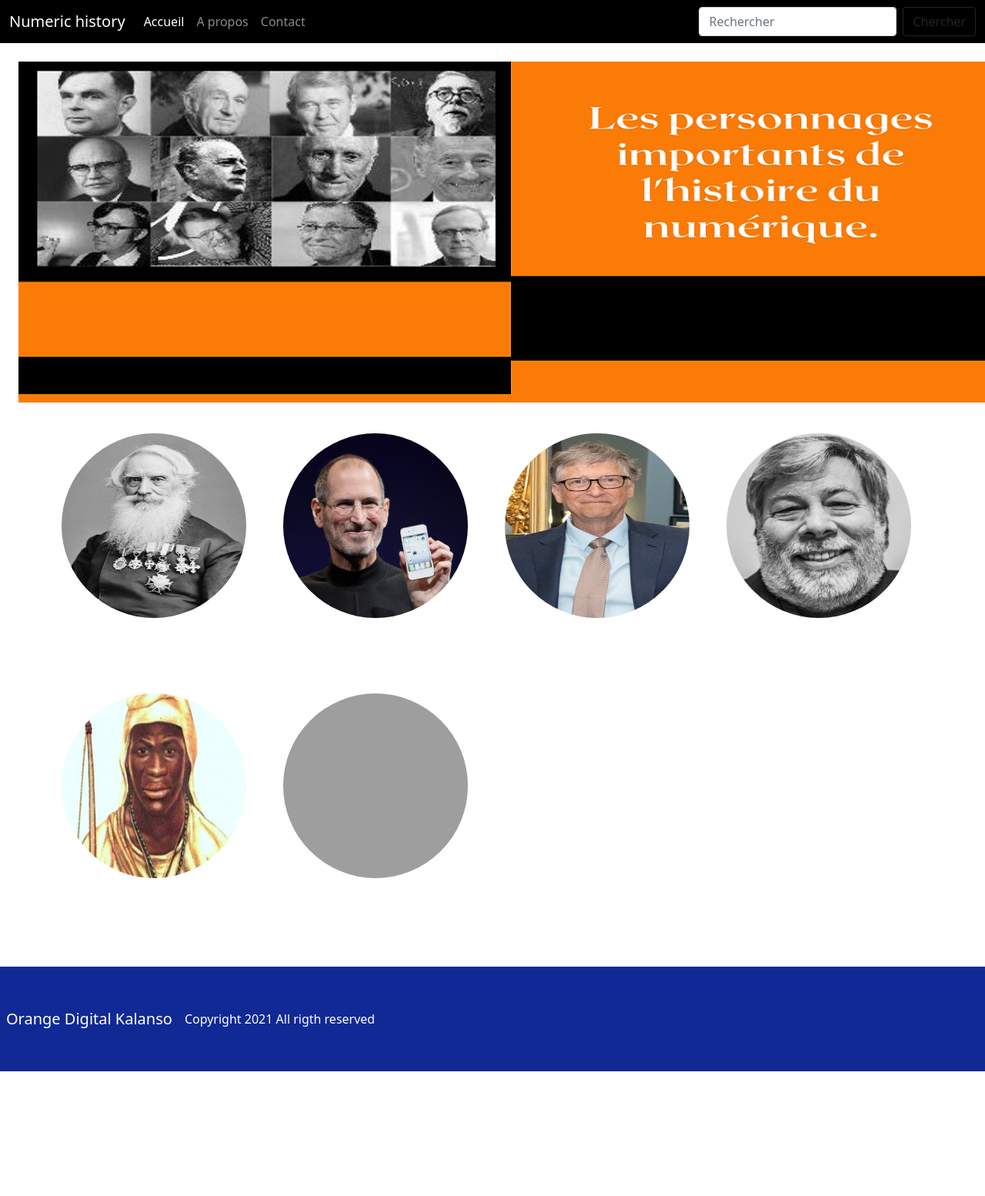
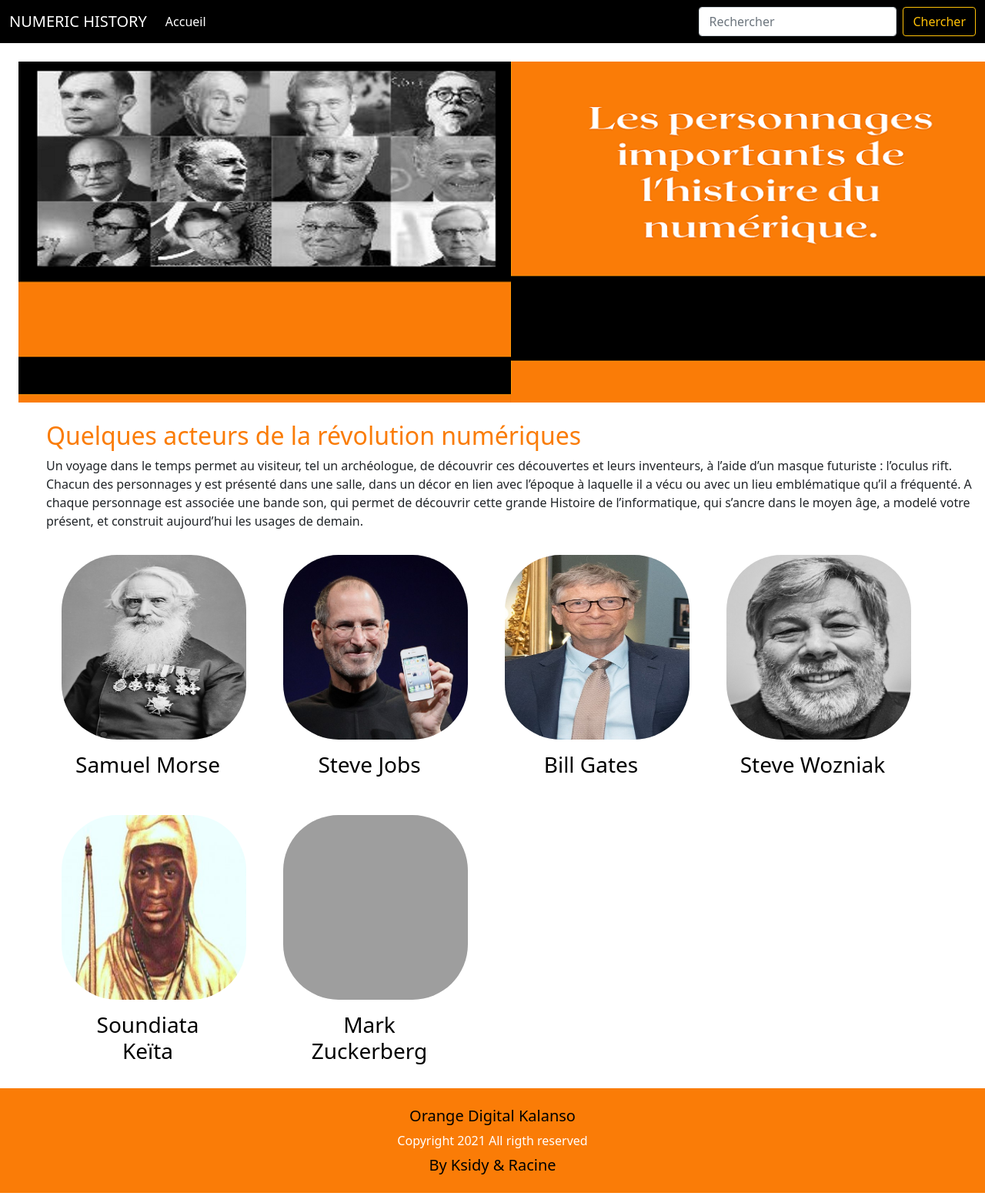
Before and after one commit to keidy001/porjet_numeric_history, a PHP site: page / in a window 1280 px wide; the page is wider, and only the part inside the window is pictured. Shown: that part at 77% size. Before the commit the page ends 1392 px from the top of that part, so only its background shows below. Run offline with PHP 8.4, Linux system fonts and the light colour scheme; data comes from the database, SQL or seed files in the repository; data that the repository does not hold is empty; grey boxes are pictures that could not be loaded.

Commit message:
commit after design

```diff
--- a/header.php
+++ b/header.php
@@ -1,3 +1,14 @@
+<?php
+require_once "connexion.php";
+$recherche = isset($_POST['seach']) ? $_POST['recherche'] : '';
+$q = $pdo->query(
+  "SELECT champ1, champ2 FROM votretable
+   WHERE champ1 LIKE '%$recherche%'
+   OR champ2 LIKE '%$recherche%'
+   LIMIT 10");
+
+?>
+
 <!DOCTYPE html>
 <html lang='fr'>
 <head>
@@ -10,8 +21,10 @@
 <body>
 <nav class="navbar navbar-expand-lg navbar-dark" style="background-color: black;">
   <div class="container-fluid">
-    <a class="navbar-brand" href="#">Numeric history</a>
-    <button class="navbar-toggler" type="button" data-bs-toggle="collapse" data-bs-target="#navbarSupportedContent" aria-controls="navbarSupportedContent" aria-expanded="false" aria-label="Toggle navigation">
+    <a class="navbar-brand" href="#">NUMERIC HISTORY</a>
+    <button class="navbar-toggler" type="button" data-bs-toggle="collapse"
+    data-bs-target="#navbarSupportedContent" aria-controls="navbarSupportedContent"
+    aria-expanded="false" aria-label="Toggle navigation">
       <span class="navbar-toggler-icon"></span>
     </button>
     <div class="collapse navbar-collapse" id="navbarSupportedContent">
@@ -19,16 +32,10 @@
         <li class="nav-item">
           <a class="nav-link active" aria-current="page" href="index.php">Accueil</a>
         </li>
-        <li class="nav-item">
-          <a class="nav-link" href="apropos">A propos</a>
-        </li>
-        <li class="nav-item">
-          <a class="nav-link" href="contact">Contact</a>
-        </li>
       </ul>
-      <form class="d-flex">
+      <form class="d-flex" method="POST" action="">
         <input class="form-control me-2" type="search" placeholder="Rechercher" aria-label="Search">
-        <button class="btn btn-outline-dark" type="submit">Chercher</button>
+        <input class="btn btn-outline-warning" type="submit" value="Chercher">
       </form>
     </div>
   </div>
--- a/index.php
+++ b/index.php
@@ -7,13 +7,20 @@
 ?>
 	<div class="container-fluide ms-5 ">
 	<div class="row align-item center m-auto">
-
-
+	<h2 style="color: #FA7C07;">Quelques acteurs de la révolution numériques</h2>
+	<p class="">Un voyage dans le temps permet au visiteur, tel un archéologue,
+	de découvrir ces découvertes et leurs inventeurs, à l’aide d’un masque futuriste :
+	l’oculus rift. Chacun des personnages y est présenté dans une salle,
+	dans un décor en lien avec l’époque à laquelle il a vécu ou avec un
+	lieu emblématique qu’il a fréquenté. A chaque personnage est associée
+	une bande son, qui permet de découvrir cette grande Histoire de l’informatique,
+	qui s’ancre dans le moyen âge, a modelé votre présent, et construit
+	aujourd’hui les usages de demain.</p>
 	<!-- With php boocle print all content found in database -->
 	<?php while ($data=$result->fetch()) {?>
 	<div class="card mx-4 my-2 p-2" style="width: 15rem; border:none;">
 	<a class="link" href="detail.php?id=<?php echo($data['id']);?> ">
-	  <img src="images/<?=$data['nom_image']?>"  style="width: 15rem; height:15rem; border-radius:50%"
+	  <img src="images/<?=$data['nom_image']?>"  style="width: 15rem; height:15rem; border-radius:30%"
 	  class=""  alt="image de <?=$data['nom_image']?>">
 	  <div class="card-body">
 	    <h3 class="card-text text-center"><?php	echo ($data['nom_complet']);?></h3>
@@ -24,9 +31,11 @@
 	}?>
 </div>
 </div>
-<div  class="navbar navbar-expand-lg navbar-dark mb-1 py-5 " style="background-color: #102994;">
-<h5 class="m-2 text-white text-center"  >Orange Digital Kalanso </h5> <p class=" m-2 text-white" >Copyright 2021 All rigth reserved</p>
+<div  class="navbar navbar-expand-lg navbar-dark  mb-1 py-3 " style="background-color: #FA7C07;">
+<div class="m-auto">
+<h5 class="m-2 text-black text-center"  >Orange Digital Kalanso </h5> <p class=" m-2 text-white" >Copyright 2021 All rigth reserved</p>
+<h5 class=" m-2 text-black text-center" >By Ksidy & Racine </h5>
 </div>
-
+</div>
 </body>
 </html>
--- a/style.css
+++ b/style.css
@@ -1,6 +1,6 @@
 .link{
 	text-decoration:none;
-	color:#ffffff;
+	color:#000000;
 }
 
 a:hover {
```
Also changed, not shown: detail.php (+7 -1 lines), images/siteImg/Alan_Turing_Aged_16.jpg (added), images/siteImg/George_Boole_color.jpg (added), images/siteImg/george bool.jfif (added).
